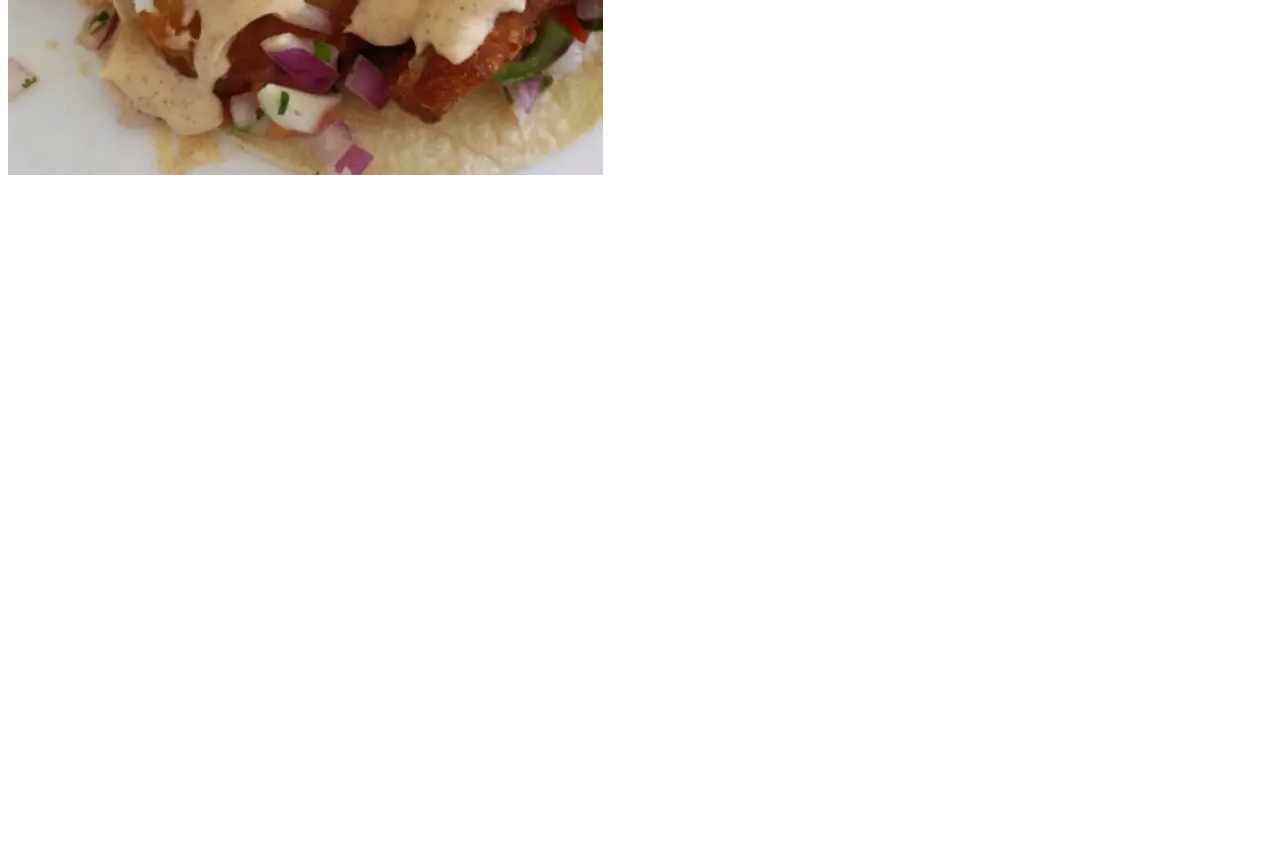
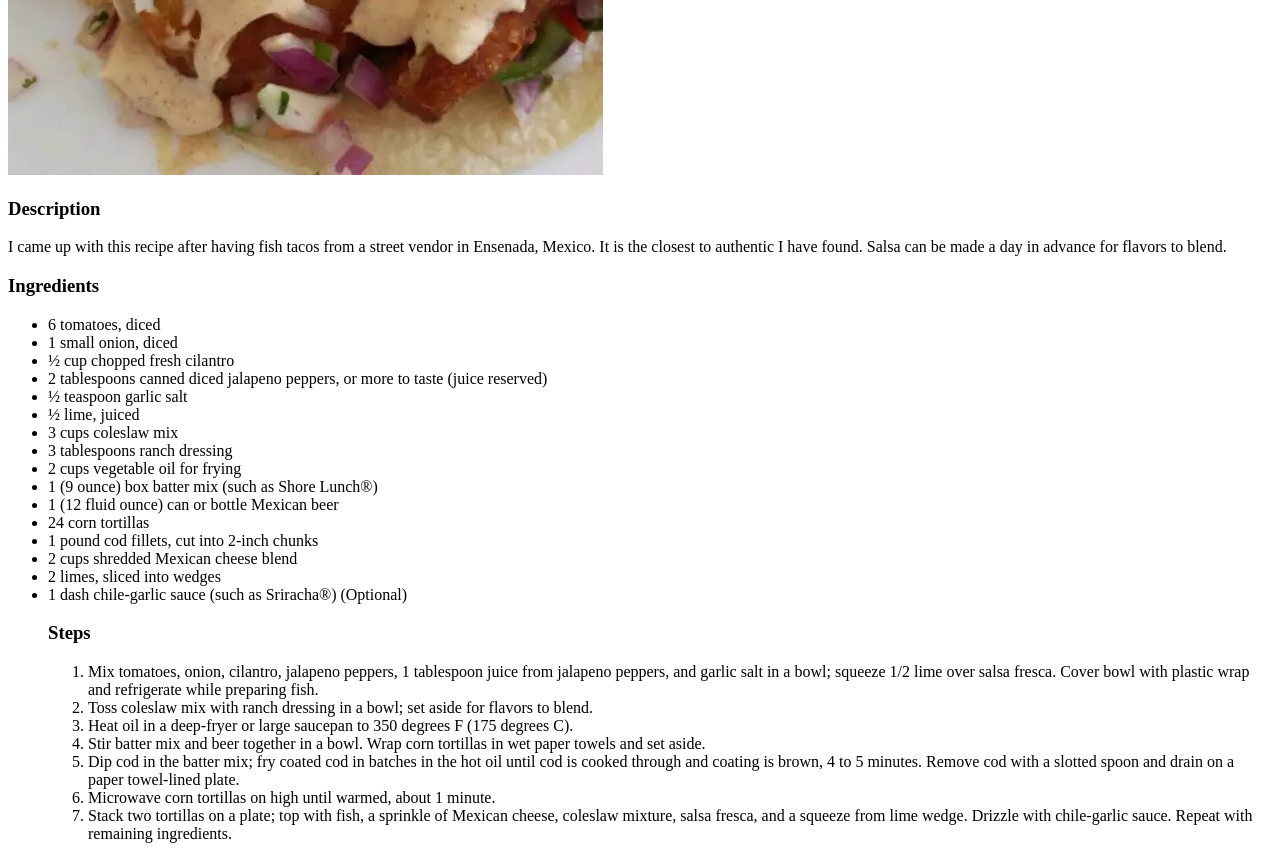
Before and after one commit to RBMas/odin-recipes, a plain HTML site: page recipes/fish-tacos.html in a window 1280 px wide. Shown: the part 500-1359 px from the top of the page. Before the commit the page ends 800 px from the top, so only its background shows below. Drawn offline with Linux system fonts and the light colour scheme.

Commit message:
Finish first page

```diff
--- a/recipes/fish-tacos.html
+++ b/recipes/fish-tacos.html
@@ -4,11 +4,72 @@
     <meta charset="UTF-8">
     <meta http-equiv="X-UA-Compatible" content="IE=edge">
     <meta name="viewport" content="width=device-width, initial-scale=1.0">
-    <title>Document</title>
+    <title>Odin-recipes</title>
 </head>
 <body>
     <h1>Fish tacos</h1>
-    <img src="./image.webp"
+    <img src="./image.webp">
+    <h3>Description</h3>
+    <p>I came up with this recipe after having fish tacos from a street vendor in Ensenada, Mexico. It is the closest to authentic I have found. Salsa can be made a day in advance for flavors to blend.</p>
+
+    <h3>Ingredients</h3>
+    <ul>
+        <li>6 tomatoes, diced</li>
+        <li>1 small onion, diced</li>
+        <li>½ cup chopped fresh cilantro</li>
+        <li>2 tablespoons canned diced jalapeno peppers, or more to taste (juice reserved)</li>
+        <li>½ teaspoon garlic salt</li>
+        <li>½ lime, juiced</li>
+        <li>3 cups coleslaw mix</li>
+        <li>3 tablespoons ranch dressing</li>
+        <li>2 cups vegetable oil for frying
+        </li>
+        <li>1 (9 ounce) box batter mix (such as Shore Lunch®)
+        </li>
+        <li>1 (12 fluid ounce) can or bottle Mexican beer
+        </li>
+        <li>24 corn tortillas
+        </li>
+        <li>1 pound cod fillets, cut into 2-inch chunks
+        </li>
+        <li>2 cups shredded Mexican cheese blend
+        </li>
+        <li>2 limes, sliced into wedges
+        </li>
+        <li>1 dash chile-garlic sauce (such as Sriracha®) (Optional)
+        </li>
+
+        <h3>Steps</h3>
+        <ol>
+            <li>Mix tomatoes, onion, cilantro, jalapeno peppers, 1 tablespoon juice from jalapeno peppers, and garlic salt in a bowl; squeeze 1/2 lime over salsa fresca. Cover bowl with plastic wrap and refrigerate while preparing fish.
+
+            </li>
+            <li>Toss coleslaw mix with ranch dressing in a bowl; set aside for flavors to blend.
+
+            </li>
+            <li>Heat oil in a deep-fryer or large saucepan to 350 degrees F (175 degrees C).
+            </li>
+            <li>Stir batter mix and beer together in a bowl. Wrap corn tortillas in wet paper towels and set aside.
+
+            </li>
+            <li>Dip cod in the batter mix; fry coated cod in batches in the hot oil until cod is cooked through and coating is brown, 4 to 5 minutes. Remove cod with a slotted spoon and drain on a paper towel-lined plate.
+
+            </li>
+            <li>Microwave corn tortillas on high until warmed, about 1 minute.
+
+            </li>
+
+            <li>Stack two tortillas on a plate; top with fish, a sprinkle of Mexican cheese, coleslaw mixture, salsa fresca, and a squeeze from lime wedge. Drizzle with chile-garlic sauce. Repeat with remaining ingredients.
+
+            </li>
+
+        </ol>
+
+
+
+
+    </ul>
+
 
 
 </body>
```
